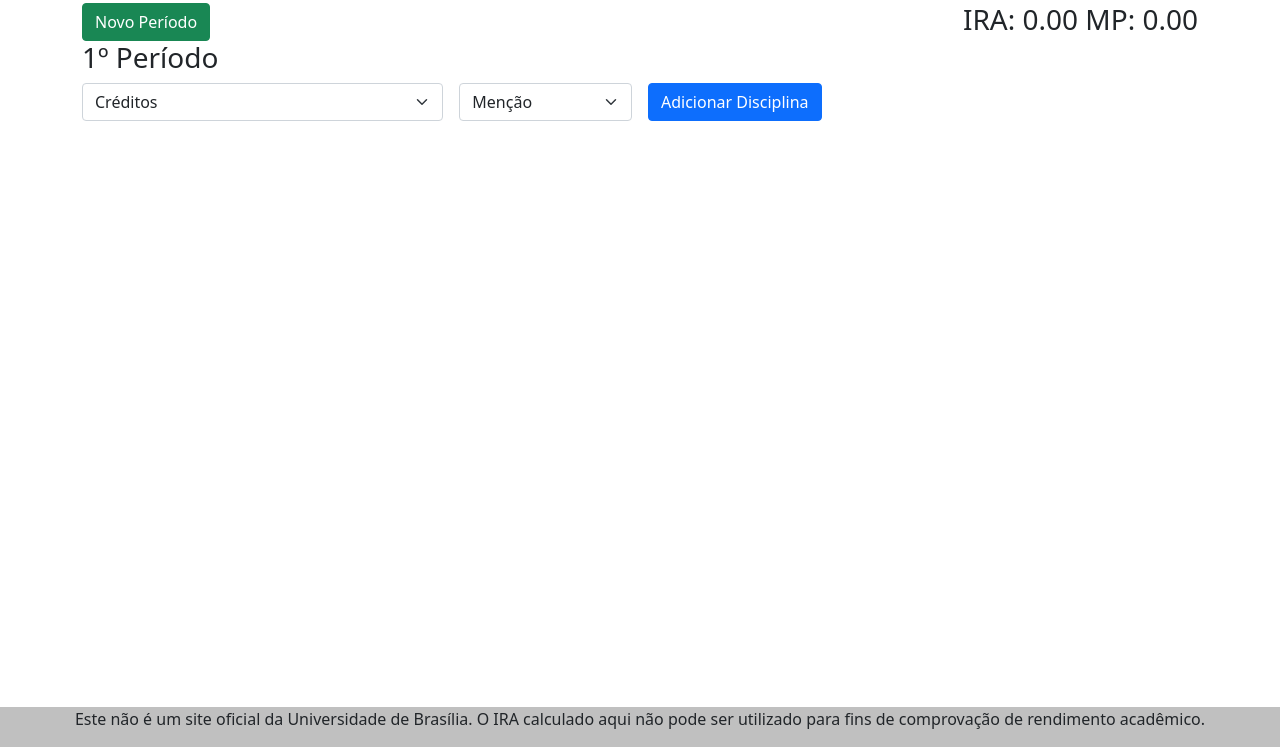
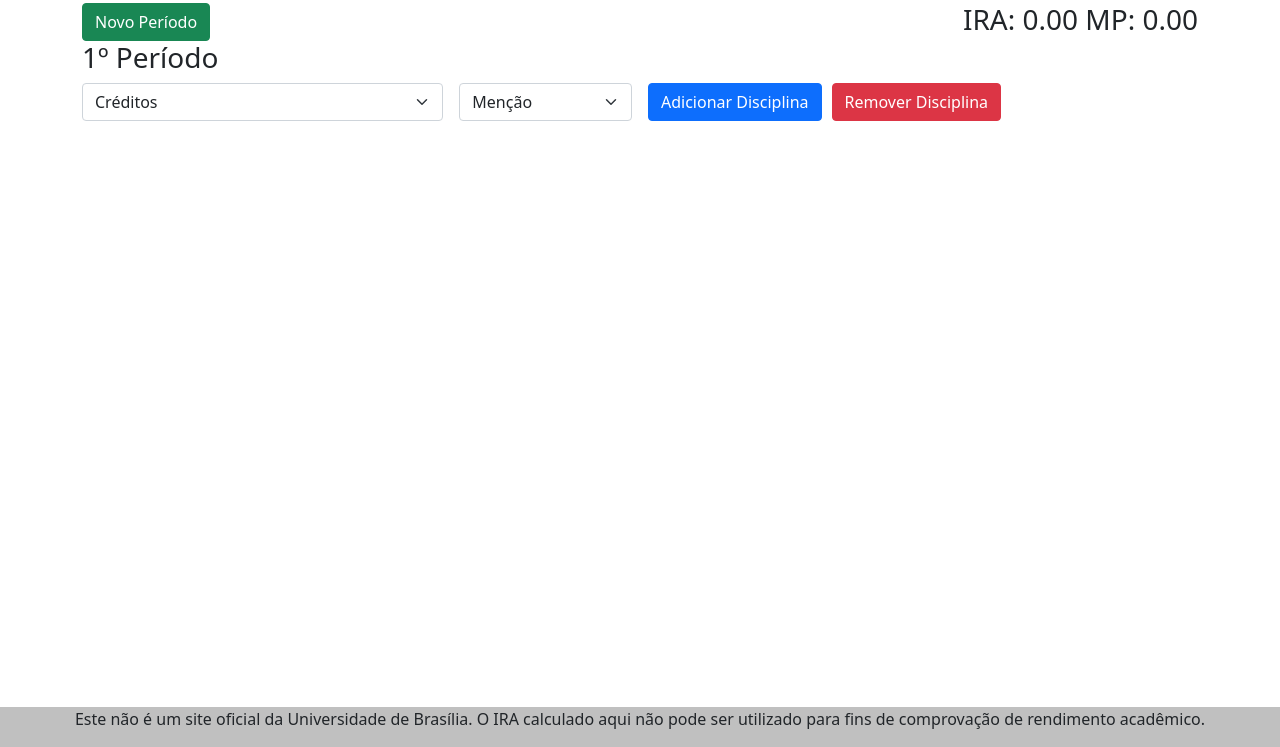
Before and after one commit to pedro-maschio/calculadora-ira-unb, a plain HTML site: page index.html in a window 1280 px wide. Shown: the part 53-800 px from the top of the page. Drawn offline with nearby package versions, Linux system fonts and the light colour scheme.

Commit message:
Adicionada a funcionalidade de remover disciplina

```diff
--- a/css/style.css
+++ b/css/style.css
@@ -1,3 +1,7 @@
+.btn-danger {
+    margin-left: 10px;
+}
+
 #titulo {
     text-align: center;
 }
--- a/js/functionality.js
+++ b/js/functionality.js
@@ -1,8 +1,12 @@
-document.getElementById('container').onchange = function() {
+function calculaIRA() {
     var numPeriodo = document.getElementById("container").childElementCount - 1;
     var totalDisciplinas = 0;
+
+    // índice de rendimento acadêmico
     var numeradorIra = 0;
     var denominadorIra = 0;
+
+    // média ponderada
     var numeradorMp = 0;
     var denominadorMp = 0;
 
@@ -34,6 +38,59 @@ document.getElementById('container').onchange = function() {
 
 }
 
+document.getElementById('container').onchange = function() {
+    calculaIRA();
+}
+
+function removeDisciplina() {
+
+    if(typeof(this.id) != 'undefined') {
+        numPeriodo = parseInt(this.id.split('-')[1]);
+        numDisciplina = parseInt(this.id.split('-')[2]);
+    }
+
+    var divPeriodo = document.getElementById('periodo'+numPeriodo);
+    var divContainer = document.getElementById('container');
+    if(numDisciplina > 1) {
+        // só removemos a disciplina atual
+
+        divPeriodo.removeChild(document.getElementById('periodo'+numPeriodo+"-disciplina"+numDisciplina))
+
+        // criamos os botões na disciplina de cima
+        numDisciplina = numDisciplina - 1;
+
+        var divDisciplina = document.getElementById("periodo"+numPeriodo+"-disciplina"+numDisciplina);
+        var divButton = document.createElement("div");
+        divButton.setAttribute("class", "col-sm");
+        divButton.setAttribute("id", "divButton-"+numPeriodo+"-"+numDisciplina);
+
+        divButton.appendChild(criaBotaoAdicionar(numPeriodo, numDisciplina));
+        divButton.appendChild(criaBotaoRemover(numPeriodo, numDisciplina));
+        divDisciplina.appendChild(divButton)
+    }
+    calculaIRA();
+}
+
+function criaBotaoAdicionar(numPeriodo, numDisciplina) {
+    var botaoAdicionar = document.createElement("button");
+    botaoAdicionar.setAttribute("id", "adicionarDisciplina-"+numPeriodo+"-"+numDisciplina);
+    botaoAdicionar.setAttribute("class", "btn btn-primary");
+    botaoAdicionar.innerText = "Adicionar Disciplina";
+    botaoAdicionar.onclick = criaDisciplina;
+
+    return botaoAdicionar;
+}
+
+function criaBotaoRemover(numPeriodo, numDisciplina) {
+    var botaoRemover = document.createElement("button");
+    botaoRemover.setAttribute("id", "removerDisciplina-"+numPeriodo+"-"+numDisciplina);
+    botaoRemover.setAttribute("class", "btn btn-danger");
+    botaoRemover.innerText = "Remover Disciplina";
+    botaoRemover.onclick = removeDisciplina;
+
+    return botaoRemover;
+}
+
 function criaDisciplina() {
     var container = document.getElementById("container");
     var numPeriodo = container.childElementCount-1;
@@ -46,6 +103,7 @@ function criaDisciplina() {
     var botaoAdicionar = document.getElementById("adicionarDisciplina-"+numPeriodo+"-"+numDisciplina);
     var divBotao = document.getElementById("divButton-"+numPeriodo+"-"+numDisciplina)
 
+    // removo os botoes da disciplina de cima
     if(typeof(botaoAdicionar) != 'undefined' && botaoAdicionar != null)
         botaoAdicionar.remove();
     if(typeof(divBotao) != 'undefined' && divBotao != null)
@@ -55,78 +113,36 @@ function criaDisciplina() {
     entradaCreditos.setAttribute("id", "periodo"+numPeriodo+"-disciplina"+(numDisciplina+1)+"-creditos");
     entradaCreditos.setAttribute("class", "form-select");
 
-    var selecioneCreditos = document.createElement('option')
-    selecioneCreditos.innerText = "Créditos";
-    selecioneCreditos.value = -1;
+    var textosCreditos = ["Créditos", "2", "4", "6"];
+    var valoresCreditos = [-1, 2, 4, 6];
 
-    var creditos2 = document.createElement('option');
-    creditos2.innerText = "2";
-    creditos2.value = 2;
-
-    var creditos4 = document.createElement('option');
-    creditos4.innerText = "4";
-    creditos4.value = 4;
-
-    var creditos6 = document.createElement('option');
-    creditos6.innerText = "6";
-    creditos6.value = 6;
-
-    entradaCreditos.appendChild(selecioneCreditos);
-    entradaCreditos.appendChild(creditos2);
-    entradaCreditos.appendChild(creditos4);
-    entradaCreditos.appendChild(creditos6);
+    for(var i = 0; i < 4; i++) {
+        var selecione = document.createElement('option')
+        selecione.innerText = textosCreditos[i];
+        selecione.value = valoresCreditos[i]
+        entradaCreditos.appendChild(selecione)
+    }
 
     var entradaMencao  = document.createElement("select");
     entradaMencao.setAttribute("id", "periodo"+numPeriodo+"-disciplina"+(numDisciplina+1)+"-mencao");
     entradaMencao.setAttribute("class", "form-select");
 
-    var selecione = document.createElement("option");
-    selecione.innerText = "Menção";
-    selecione.value = -1;
+    var mencoes = ["Menção", "SR", "II", "MI", "MM", "MS", "SS"];
 
-    var sr = document.createElement("option");
-    sr.innerText = "SR";
-    sr.value = 0;
+    for(var i = 0; i < 7; i++) {
+        var opcaoMencao = document.createElement("option");
+        opcaoMencao.innerText = mencoes[i];
+        opcaoMencao.value = i-1; // o "menção" deve ter valor -1
+        entradaMencao.appendChild(opcaoMencao);
+    }
 
-    var ii = document.createElement("option");
-    ii.innerText = "II";
-    ii.value = 1;
-
-    var mi = document.createElement("option");
-    mi.innerText = "MI";
-    mi.value = 2;
-
-    var mm = document.createElement("option");
-    mm.innerText = "MM";
-    mm.value = 3;
-
-    var ms = document.createElement("option");
-    ms.innerText = "MS";
-    ms.value = 4;
-
-    var ss = document.createElement("option");
-    ss.innerText = "SS";
-    ss.value = 5;
-
-    entradaMencao.appendChild(selecione);
-    entradaMencao.appendChild(sr);
-    entradaMencao.appendChild(ii);
-    entradaMencao.appendChild(mi);
-    entradaMencao.appendChild(mm);
-    entradaMencao.appendChild(ms);
-    entradaMencao.appendChild(ss);
-
-    var botaoAdicionar = document.createElement("button");
-    botaoAdicionar.setAttribute("id", "adicionarDisciplina-"+numPeriodo+"-"+(numDisciplina+1));
-    botaoAdicionar.setAttribute("class", "btn btn-primary");
-    botaoAdicionar.innerText = "Adicionar Disciplina";
-    botaoAdicionar.onclick = criaDisciplina;
-
+    // +1 pois é a próxima disciplina
+    var botaoAdicionar = criaBotaoAdicionar(numPeriodo, numDisciplina + 1);
+    var botaoRemover = criaBotaoRemover(numPeriodo, numDisciplina + 1);
 
     var divDisciplinaNova = document.createElement("div");
     divDisciplinaNova.setAttribute("class", "row g-3");
     divDisciplinaNova.setAttribute("id", "periodo"+numPeriodo+"-disciplina"+(numDisciplina+1));
-
 
     var divColDisciplina = document.createElement("div");
     divColDisciplina.setAttribute("class", "col-sm-4");
@@ -140,7 +156,9 @@ function criaDisciplina() {
 
     divColDisciplina.appendChild(entradaCreditos);
     divColCreditos.appendChild(entradaMencao);
+
     divButton.appendChild(botaoAdicionar);
+    divButton.appendChild(botaoRemover);
 
     divDisciplinaNova.appendChild(divColDisciplina);
     divDisciplinaNova.appendChild(divColCreditos);
@@ -148,6 +166,7 @@ function criaDisciplina() {
 
     var divPeriodo = document.getElementById("periodo"+numPeriodo);
     divPeriodo.appendChild(divDisciplinaNova);
+
 
 }
 
```
